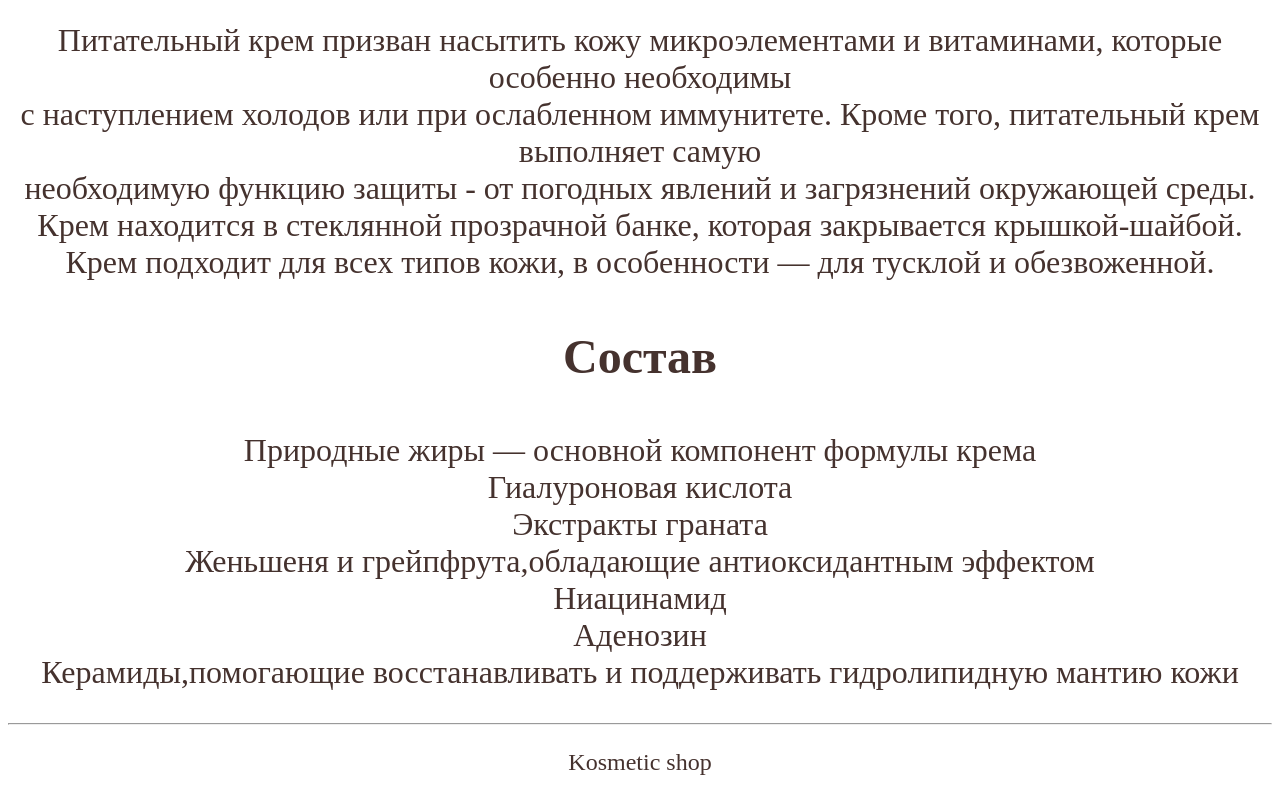
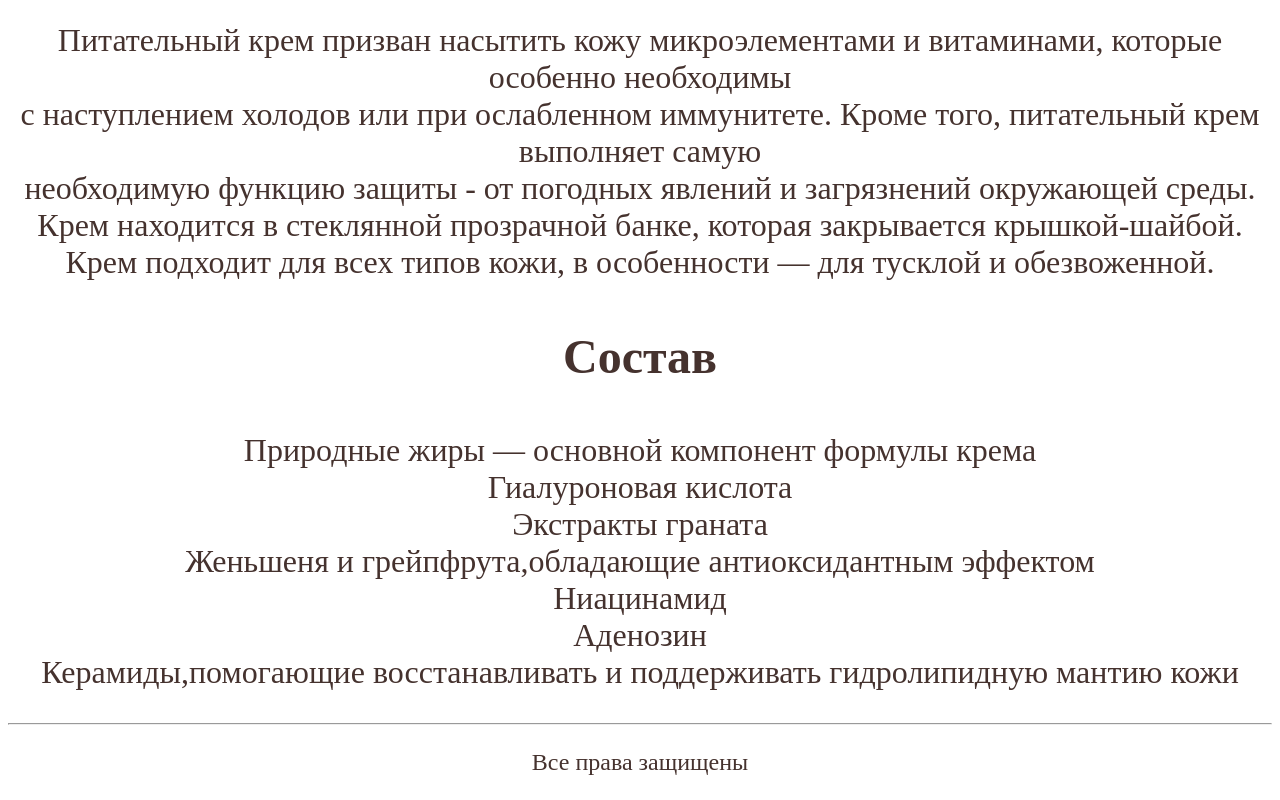
Before and after one commit to AlexandraProkofieva/kofe, a plain HTML site: page Kosmeticshop.html in a window 1280 px wide. Shown: the part 752-1552 px from the top of the page. Drawn offline with Linux system fonts and the light colour scheme.

Commit message:
Update Kosmeticshop.html

```diff
--- a/Kosmeticshop.html
+++ b/Kosmeticshop.html
@@ -64,7 +64,7 @@
         </font>
         <hr>
           <font size="5">
-            <p>Kosmetic shop</p>
+            <p>Все права защищены</p>
           </font>
         </center>
       </font>
```
